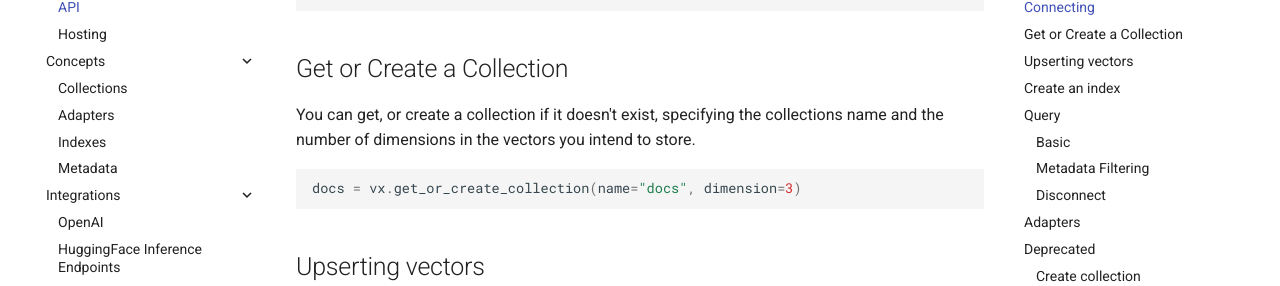
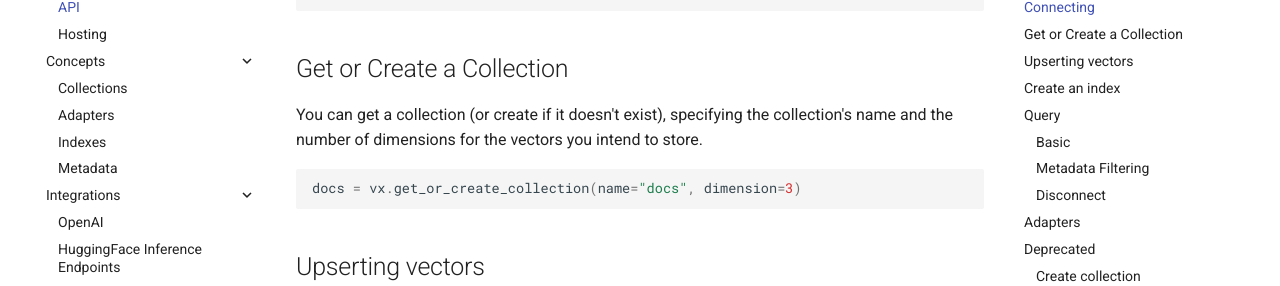
Before and after one commit to supabase/vecs, an MkDocs documentation site: the page built from docs/api.md, in a window 1280 px wide and 900 px high, scrolled down 731 px. Shown: the part 155-441 px from the top of the window. Built offline with MkDocs 1.6.1 and Material for MkDocs 9.7.7, drawn with Linux system fonts in a browser that asks for light colours; comment, search, counter and statistics services are not loaded.

Commit message:
get or create re-word
Co-authored-by: Greg Richardson <greg.nmr@gmail.com>

````diff
--- a/docs/api.md
+++ b/docs/api.md
@@ -32,7 +32,7 @@ vx = vecs.create_client(DB_CONNECTION)
 
 ## Get or Create a Collection
 
-You can get, or create a collection if it doesn't exist, specifying the collections name and the number of dimensions in the vectors you intend to store.
+You can get a collection (or create if it doesn't exist), specifying the collection's name and the number of dimensions for the vectors you intend to store.
 
 ```python
 docs = vx.get_or_create_collection(name="docs", dimension=3)
````
